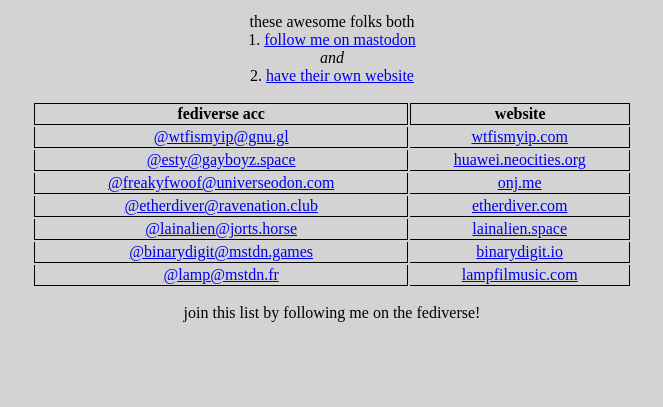
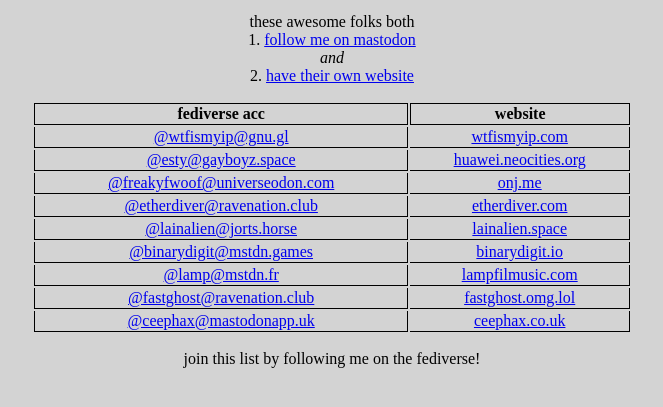
Before and after one commit to takodag/godteeth, a plain HTML site: page fedifam.html in a window 1280 px wide. Shown: the part 119-526 px from the top of the page, without its empty margins (308-971 px from the left). Drawn offline with Linux system fonts and the light colour scheme.

Commit message:
Update fedifam.html

```diff
--- a/fedifam.html
+++ b/fedifam.html
@@ -66,6 +66,16 @@
           <td class="left"><a href="https://mstdn.fr/@lamp" target="_blank">@lamp@mstdn.fr</a></td>
           <td class="right"><a href="https://lampfilmusic.com" target="_blank">lampfilmusic.com</a></td>
         </tr>
+
+        <tr>
+          <td class="left"><a href="https://ravenation.club/@fastghost" target="_blank">@fastghost@ravenation.club</a></td>
+          <td class="right"><a href="https://fastghost.omg.lol/" target="_blank">fastghost.omg.lol</a></td>
+        </tr>
+
+        <tr>
+          <td class="left"><a href="https://mastodonapp.uk/@ceephax" target="_blank">@ceephax@mastodonapp.uk</a></td>
+          <td class="right"><a href="http://www.ceephax.co.uk/" target="_blank">ceephax.co.uk</a></td>
+        </tr>
       </table>
 
     </main>
```
